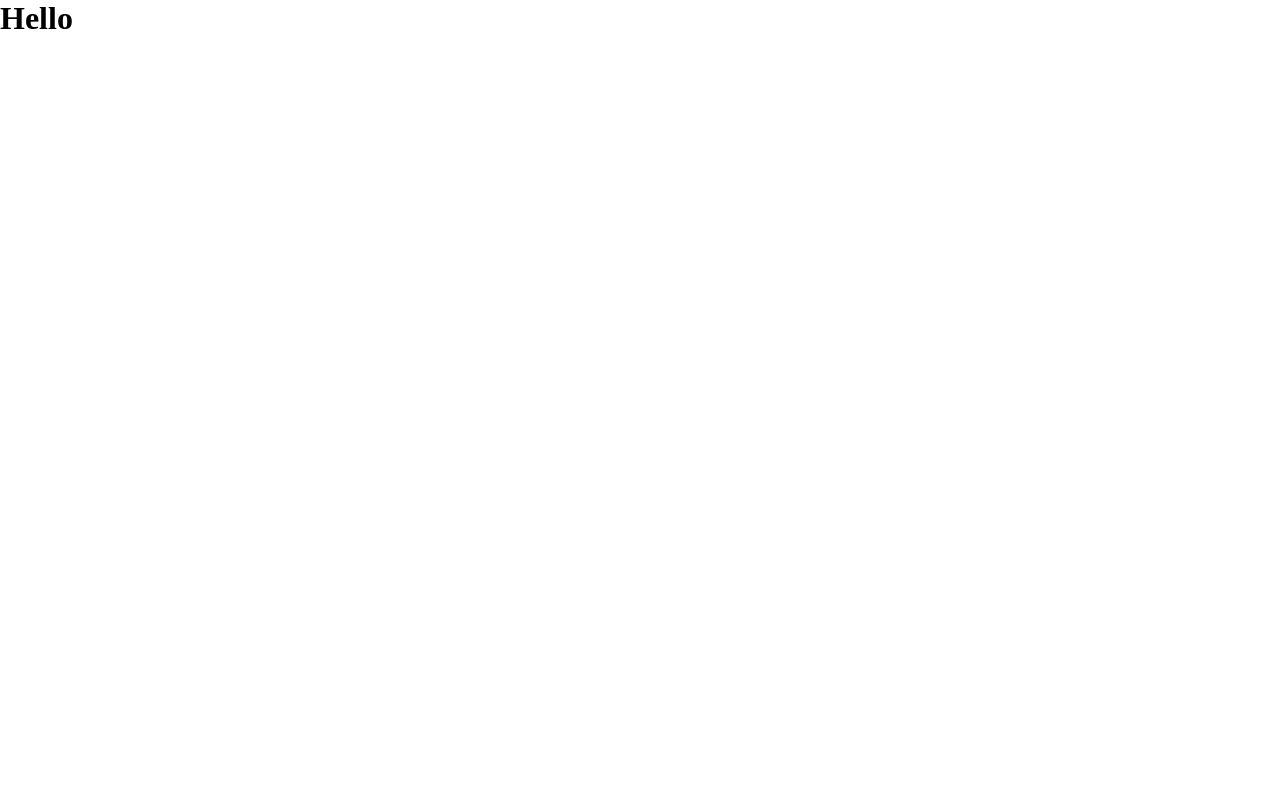
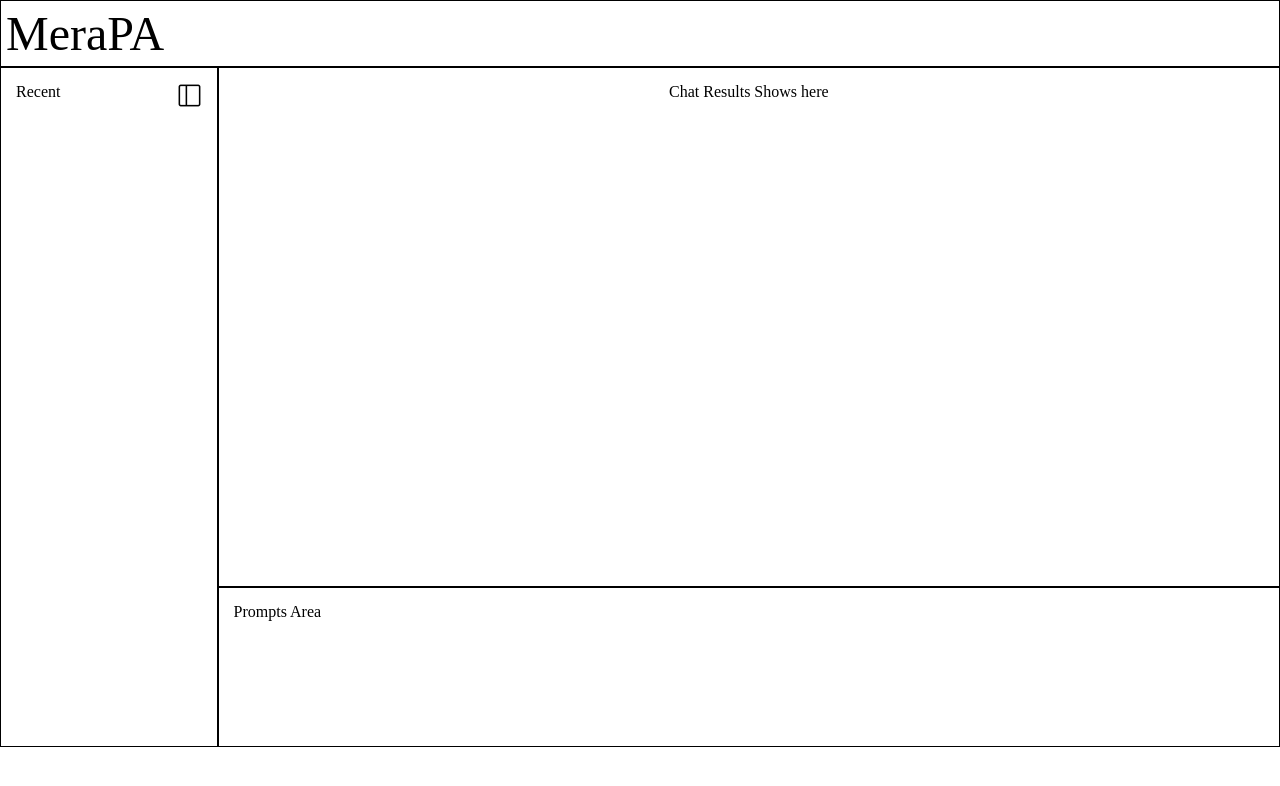
Before and after one commit to isatwant/MeraPA, a plain HTML site: page index.html in a window 1280 px wide. Drawn offline with Linux system fonts and the light colour scheme.

Commit message:
layout added

```diff
--- a/index.html
+++ b/index.html
@@ -7,6 +7,29 @@
     <link rel="stylesheet" href="styles.css">
 </head>
 <body>
-    <h1> Hello </h1>
+
+    <div class="pa_header">
+        <span class="pa_logo"> MeraPA </span>
+    </div>
+
+    <div class="log_bar" id="log_bar">
+        <div class="log_bar_header">
+            <span> Recent </span>
+            <span class="log_bar_hide_button" id="toggleButton"> <img src="images/sidebar.png"> </span>
+        </div>
+    </div>
+
+    <div class="chat_area">
+        <span class="log_bar_show_button" id="showButton"> <img src="images/sidebar.png"> </span>
+        <p class="chat_result">
+        Chat Results Shows here
+        </p>
+    </div>
+
+    <div class="prompt_area">
+        Prompts Area
+    </div>
+
+    <script src="scripts.js"></script>
 </body>
 </html>
--- a/scripts.js
+++ b/scripts.js
@@ -0,0 +1,19 @@
+const log_bar = document.getElementById("log_bar");
+const toggleButton = document.getElementById("toggleButton");
+const showButton = document.getElementById("showButton");
+
+showButton.style.display ="none";
+toggleButton.addEventListener("click", () => {
+    if (log_bar.style.display === "" || log_bar.style.display === "block") {
+        log_bar.style.display = "none";
+        showButton.style.display ="block";
+
+    } else {
+        log_bar.style.display = "block";
+    }
+});
+
+showButton.addEventListener("click", () => {
+    log_bar.style.display = "block";
+    showButton.style.display ="none";
+});
--- a/styles.css
+++ b/styles.css
@@ -1,3 +1,52 @@
-*{margin:0;}
 
-p{font-size: large;}
+*{
+    box-sizing: border-box;
+    margin: 0;
+
+}
+.pa_header{
+    border: 1px solid black;
+    padding: 5px;
+}
+.pa_logo{
+    font-size: 6vh;
+}
+.log_bar{
+    border: 1px solid black;
+    padding: 15px;
+    width:17%;
+    height: 85vh;
+    float: left;
+}
+.log_bar_hide_button img{
+    height: 25px;
+    width: 25px;
+    float: right;
+    cursor: pointer;
+
+}
+.log_bar_show_button img{
+    height: 25px;
+    width: 25px;
+    float: left;
+    cursor: pointer;
+
+
+}
+.chat_area{
+    border: 1px solid black;
+    padding: 15px;
+    width: 83%;
+    height: 65vh;
+    float: left;
+}
+.chat_result{
+    text-align: center;
+}
+.prompt_area{
+    border: 1px solid black;
+    padding: 15px;
+    width: 83%;
+    height: 20vh;
+    float: left;
+}
```
Also changed, not shown: images/sidebar.png (added).
